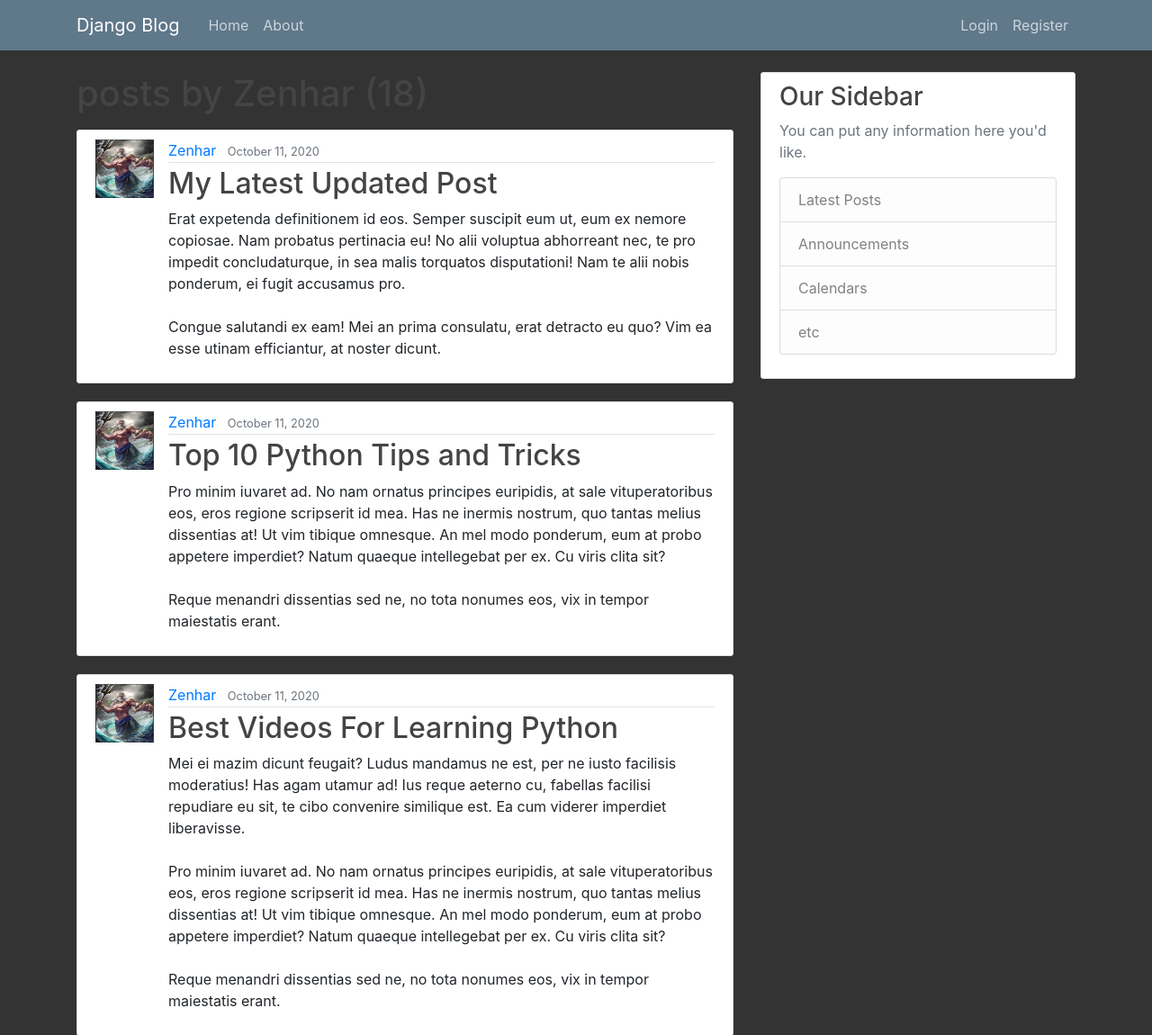
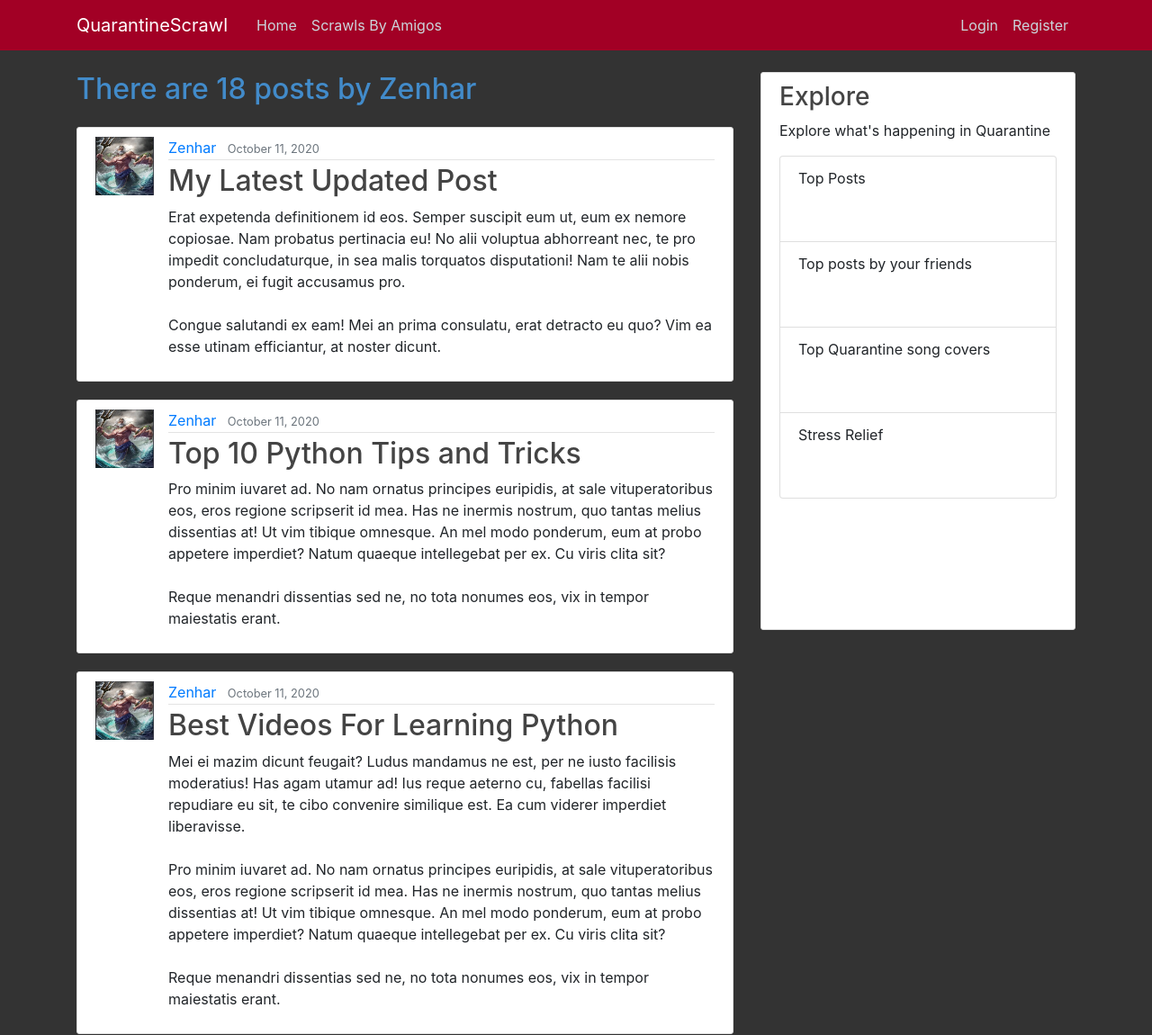
Before and after one commit to Zenhar-Prodipto/QuarantineScrawl, a Django app: a page that uses blog/templates/blog/base.html in a window 1280 px wide. Shown: the top 1150 px of the page at 90% size. Run offline with Django 3.2, Linux system fonts and the light colour scheme; data comes from the database, SQL or seed files in the repository; both versions use the stored data as it was after the commit; some libraries are stand-ins or nearby versions.

Commit message:
changed few front end designs

```diff
--- a/blog/static/blog/main.css
+++ b/blog/static/blog/main.css
@@ -5,7 +5,12 @@ body {
   margin-top: 5rem;
 }
 
-  h1, h2, h3, h4, h5, h6 {
+h1,
+h2,
+h3,
+h4,
+h5,
+h6 {
   color: #444444;
 }
 
@@ -14,7 +19,9 @@ body {
 }
 
 .bg-steel {
-    background-color: #5f788a;
+  /* background-color: #5f788a; */
+  background-color: #a20025;
+  /* background-color: #c7004c; */
 }
 
 .site-header .navbar-nav .nav-link {
@@ -59,7 +66,7 @@ body {
 .article-metadata {
   padding-bottom: 1px;
   margin-bottom: 4px;
-    border-bottom: 1px solid #e3e3e3
+  border-bottom: 1px solid #e3e3e3;
 }
 
 .article-metadata a:hover {
@@ -83,3 +90,16 @@ body {
 .account-heading {
   font-size: 2.5rem;
 }
+
+.explore {
+  height: 500px;
+}
+
+.explore li {
+  height: 6em;
+}
+
+.user-posts-title {
+  color: #428bca;
+  padding-bottom: 7px;
+}
--- a/blog/templates/blog/base.html
+++ b/blog/templates/blog/base.html
@@ -23,14 +23,14 @@
     <header class="site-header">
       <nav class="navbar navbar-expand-md navbar-dark bg-steel fixed-top">
         <div class="container">
-          <a class="navbar-brand mr-4" href="{% url 'home' %}">Django Blog</a>
+          <a class="navbar-brand mr-4" href="{% url 'home' %}">QuarantineScrawl</a>
           <button class="navbar-toggler" type="button" data-toggle="collapse" data-target="#navbarToggle" aria-controls="navbarToggle" aria-expanded="false" aria-label="Toggle navigation">
           <span class="navbar-toggler-icon"></span>
           </button>
           <div class="collapse navbar-collapse" id="navbarToggle">
             <div class="navbar-nav mr-auto">
               <a class="nav-item nav-link" href="{% url 'home' %}">Home</a>
-              <a class="nav-item nav-link" href="{% url 'about' %}">About</a>
+              <a class="nav-item nav-link" href="{% url 'about' %}">Scrawls By Amigos</a>
             </div>
             <!-- Navbar Right Side -->
             <div class="navbar-nav">
@@ -61,13 +61,13 @@
         </div>
         <div class="col-md-4">
           <div class="content-section">
-            <h3>Our Sidebar</h3>
-            <p class='text-muted'>You can put any information here you'd like.
-              <ul class="list-group">
-                <li class="list-group-item list-group-item-light">Latest Posts</li>
-                <li class="list-group-item list-group-item-light">Announcements</li>
-                <li class="list-group-item list-group-item-light">Calendars</li>
-                <li class="list-group-item list-group-item-light">etc</li>
+            <h3>Explore </h3>
+            <p class=''>Explore what's happening in Quarantine
+              <ul class="list-group explore">
+                <li class="list-group-item  ">Top Posts</li>
+                <li class="list-group-item  ">Top posts by your friends</li>
+                <li class="list-group-item  ">Top Quarantine song covers</li>
+                <li class="list-group-item  ">Stress Relief</li>
               </ul>
             </p>
           </div>
--- a/blog/templates/blog/user_posts.html
+++ b/blog/templates/blog/user_posts.html
@@ -1,6 +1,6 @@
 {% extends "blog/base.html" %}
 {% block content %}
-<h1 class="mb-3" >posts by {{ view.kwargs.username }} ({{page_obj.paginator.count}}) </h1>
+<h2 class="mb-3 user-posts-title" > There are {{page_obj.paginator.count}} posts by {{ view.kwargs.username }}  </h2>
     {% for post in all_posts %}
         <article class="media content-section">
 
--- a/users/models.py
+++ b/users/models.py
@@ -1,22 +1,25 @@
 from django.db import models
 from django.contrib.auth.models import User
 from PIL import Image
+
 # Create your models here.
 
+
 class Profile(models.Model):
-    user = models.OneToOneField(User,on_delete=models.CASCADE)
-    image = models.ImageField(default='poseidon.jpg', upload_to='profile_pics')
+    user = models.OneToOneField(User, on_delete=models.CASCADE)
+    image = models.ImageField(default="poseidon.jpg", upload_to="profile_pics")
 
     def __str__(self):
-        return f'{self.user.username} Profile'
+        return f"{self.user.username} Profile"
 
     def save(self, *args, **kwargs):
         super().save(*args, **kwargs)
         img = Image.open(self.image.path)
-        if img.height > 300 or img.width >300:
-            output_size = (300,300)
+        if img.height > 300 or img.width > 300:
+            output_size = (300, 300)
             img.thumbnail(output_size)
             img.save(self.image.path)
 
-def save(self, *args, **kwargs):
-    super(Profile, self).save(*args, **kwargs)
+
+# def save(self, *args, **kwargs):
+#     super(Profile, self).save(*args, **kwargs)
```
Also changed, not shown: db.sqlite3. Lines whose indentation alone changed are shown as unchanged.
